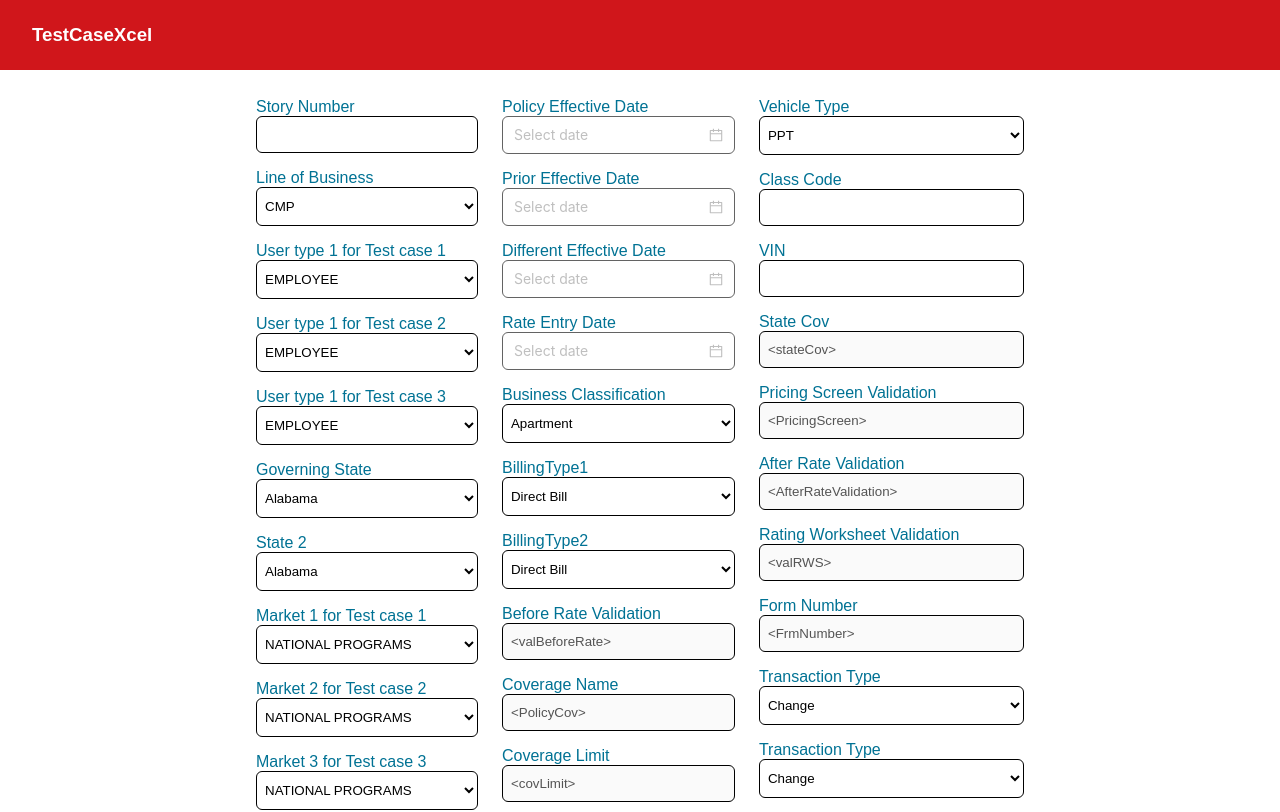
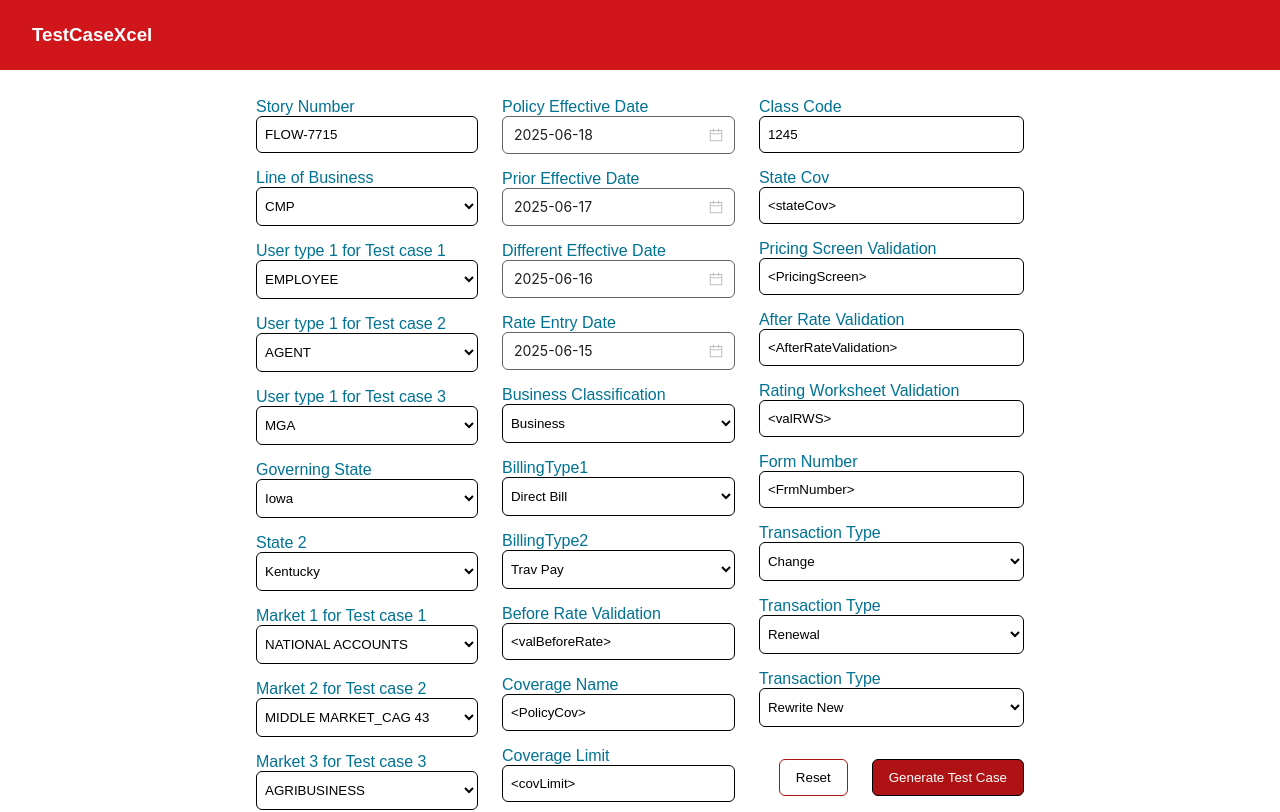
Before and after one commit to Mnak256/acn-excel-to-web, a Next.js app: page /test-data in a window 1280 px wide. Shown: the top 812 px of the page. Built offline with nearby package versions, Linux system fonts and the light colour scheme.

Commit message:
Show Vehicle Type and VIN only if Line of Business is Auto

```diff
--- a/package.json
+++ b/package.json
@@ -10,6 +10,7 @@
   },
   "dependencies": {
     "antd": "^5.26.1",
+    "dayjs": "^1.11.13",
     "json-as-xlsx": "^2.5.6",
     "mr-excel": "^7.0.1",
     "next": "15.3.3",
--- a/src/app/globals.css
+++ b/src/app/globals.css
@@ -36,7 +36,8 @@ main {
   padding-top: 50px;
 }
 
-header, footer {
+header,
+footer {
   display: flex;
 }
 
@@ -52,7 +53,8 @@ select {
   padding-inline: 4px;
 }
 
-button, input[type="submit"] {
+button,
+input[type="submit"] {
   padding-inline: 16px;
   background-color: #af1214;
   color: white;
@@ -82,16 +84,21 @@ input[type="reset"] {
   border: 1px solid #4e0c0d;
 }
 
-button:hover, button, input[type="submit"]:hover {
+button:hover,
+button,
+input[type="submit"]:hover {
   background-color: #7a0c0e;
 }
 
-button:active, input[type="submit"]:active {
+button:active,
+input[type="submit"]:active {
   background-color: #5c1113;
   color: #d3d3d3;
 }
 
-select, input, button {
+select,
+input,
+button {
   border: 1px solid black;
   border-radius: 6px;
   min-height: 28px;
@@ -99,7 +106,8 @@ select, input, button {
 }
 
 @media (max-width: 600px) {
-  header, footer {
+  header,
+  footer {
     flex-wrap: wrap;
     align-items: center;
     justify-content: center;
@@ -117,3 +125,28 @@ select, input, button {
     color-scheme: dark;
   }
 }
+
+.fade {
+  display: flex;
+  flex-direction: column;
+}
+
+@keyframes fadeIn {
+  from {
+    height: 0px;
+    transform: scaleX(0);
+  }
+  to {
+    height: auto;
+    transform: scaleX(1);
+  }
+}
+
+@keyframes fadeOut {
+  from {
+    opacity: 1;
+  }
+  to {
+    opacity: 0;
+  }
+}
--- a/src/app/test-data/page.js
+++ b/src/app/test-data/page.js
@@ -7,20 +7,19 @@ import MarketDropdown from "@/components/TestData/MarketDropdown";
 import CustomDatePicker from "@/components/TestData/CustomDatePicker";
 import TransactionTypeDropdown from "@/components/TestData/TransactionTypeDropdown";
 import downloadFile from "../test-generate/page";
+import {
+  initialFormData,
+  getOnChangeFunction,
+} from "@/components/TestData/utils";
+import Fade from "@/components/common/Fade";
 
 export default function InputForm() {
-  const [formData, setFormData] = useState({});
+  const [formData, setFormData] = useState(initialFormData);
 
   return (
     <form
-      method="GET"
       onSubmit={(event) => {
-        const values = Array.from(event.target.elements)
-          .filter((input) => input.type !== "submit")
-          .map((input) => ({ [`${input.name}`]: input.value }))
-          .reduce((acc, input) => ({ ...acc, ...input }), {});
-        setFormData(values);
-        downloadFile(values);
+        downloadFile(formData);
         event.preventDefault();
       }}
     >
@@ -32,14 +31,22 @@ export default function InputForm() {
           <input
             type="text"
             id="StoryNumber"
-            name="StoryNumber"
+            name="formData"
             className={styles.input}
+            value={formData.StoryNumber}
+            onChange={getOnChangeFunction(formData, setFormData, "StoryNumber")}
           />
 
           <label htmlFor="LoBus" className={styles.label}>
             Line of Business
           </label>
-          <select id="LoBus" name="LoBus" className={styles.select}>
+          <select
+            id="LoBus"
+            name="LoBus"
+            className={styles.select}
+            value={formData.LoBus}
+            onChange={getOnChangeFunction(formData, setFormData, "LoBus")}
+          >
             <option value="CMP">CMP</option>
             <option value="Auto">Auto</option>
             <option value="TPP">TPP</option>
@@ -51,57 +58,102 @@ export default function InputForm() {
           <UserTypeDropdown
             id="Usertype1"
             label=" User type 1 for Test case 1"
+            value={formData.Usertype1}
+            onChange={getOnChangeFunction(formData, setFormData, "Usertype1")}
           />
 
           <UserTypeDropdown
             id="Usertype2"
             label=" User type 1 for Test case 2"
+            value={formData.Usertype2}
+            onChange={getOnChangeFunction(formData, setFormData, "Usertype2")}
           />
 
           <UserTypeDropdown
             id="Usertype3"
             label=" User type 1 for Test case 3"
+            value={formData.Usertype3}
+            onChange={getOnChangeFunction(formData, setFormData, "Usertype3")}
           />
 
-          <StatesDropdown id="State1" label="Governing State" />
+          <StatesDropdown
+            id="State1"
+            label="Governing State"
+            value={formData.State1}
+            onChange={getOnChangeFunction(formData, setFormData, "State1")}
+          />
 
-          <StatesDropdown id="State2" label="State 2" />
+          <StatesDropdown
+            id="State2"
+            label="State 2"
+            value={formData.State2}
+            onChange={getOnChangeFunction(formData, setFormData, "State2")}
+          />
 
-          <MarketDropdown id="Market1" label="Market 1 for Test case 1" />
+          <MarketDropdown
+            id="Market1"
+            label="Market 1 for Test case 1"
+            value={formData.Market1}
+            onChange={getOnChangeFunction(formData, setFormData, "Market1")}
+          />
 
-          <MarketDropdown id="Market2" label="Market 2 for Test case 2" />
+          <MarketDropdown
+            id="Market2"
+            label="Market 2 for Test case 2"
+            value={formData.Market2}
+            onChange={getOnChangeFunction(formData, setFormData, "Market2")}
+          />
 
-          <MarketDropdown id="Market3" label="Market 3 for Test case 3" />
+          <MarketDropdown
+            id="Market3"
+            label="Market 3 for Test case 3"
+            value={formData.Market3}
+            onChange={getOnChangeFunction(formData, setFormData, "Market3")}
+          />
         </div>
         <div className={styles.flex}>
           <CustomDatePicker
             id="PolicyEff"
             name="PolicyEff"
             label="Policy Effective Date"
+            value={formData.PolicyEff}
+            onChange={getOnChangeFunction(formData, setFormData, "PolicyEff")}
           />
 
           <CustomDatePicker
             id="PriorEff"
             name="PriorEff"
             label="Prior Effective Date"
+            value={formData.PriorEff}
+            onChange={getOnChangeFunction(formData, setFormData, "PriorEff")}
           />
 
           <CustomDatePicker
             id="DiffEff"
             name="DiffEff"
             label="Different Effective Date"
+            value={formData.DiffEff}
+            onChange={getOnChangeFunction(formData, setFormData, "DiffEff")}
           />
 
           <CustomDatePicker
             id="RateEff"
             name="RateEff"
             label="Rate Entry Date"
+            value={formData.RateEff}
+            onChange={getOnChangeFunction(formData, setFormData, "RateEff")}
           />
 
           <label htmlFor="segmentType" className={styles.label}>
             Business Classification
           </label>
-          <select id="segmentType" name="segmentType" className={styles.select}>
+          <select
+            id="segmentType"
+            name="segmentType"
+            className={styles.select}
+            value={formData.segmentType}
+            onChange={getOnChangeFunction(formData, setFormData, "segmentType")}
+          >
             <option value="Apartment">Apartment</option>
             <option value="Building">Building</option>
             <option value="Business">Business</option>
@@ -128,6 +180,12 @@ export default function InputForm() {
             id="BillingType1"
             name="BillingType1"
             className={styles.select}
+            value={formData.BillingType1}
+            onChange={getOnChangeFunction(
+              formData,
+              setFormData,
+              "BillingType1"
+            )}
           >
             <option value="Direct Bill">Direct Bill</option>
             <option value="Trav Pay">Trav Pay</option>
@@ -145,9 +203,15 @@ export default function InputForm() {
             BillingType2
           </label>
           <select
-            id="BillingType1"
+            id="BillingType2"
             name="BillingType2"
             className={styles.select}
+            value={formData.BillingType2}
+            onChange={getOnChangeFunction(
+              formData,
+              setFormData,
+              "BillingType2"
+            )}
           >
             <option value="Direct Bill">Direct Bill</option>
             <option value="Trav Pay">Trav Pay</option>
@@ -165,40 +229,64 @@ export default function InputForm() {
             Before Rate Validation
           </label>
           <input
-            disabled
             type="text"
             id="BeforeRateValidation"
             name="BeforeRateValidation"
-            value="<valBeforeRate>"
+            value={formData.BeforeRateValidation}
+            onChange={getOnChangeFunction(
+              formData,
+              setFormData,
+              "BeforeRateValidation"
+            )}
           />
 
           <label htmlFor="CovCd" className={styles.label}>
             Coverage Name
           </label>
           <input
-            disabled
             type="text"
             id="CovCd"
             name="CovCd"
-            value="<PolicyCov>"
+            value={formData.CovCd}
+            onChange={getOnChangeFunction(formData, setFormData, "CovCd")}
           />
 
           <label htmlFor="CoverageLimit" className={styles.label}>
             Coverage Limit
           </label>
           <input
-            disabled
             type="text"
             id="CoverageLimit"
             name="CoverageLimit"
-            value="<covLimit>"
+            value={formData.CoverageLimit}
+            onChange={getOnChangeFunction(
+              formData,
+              setFormData,
+              "CoverageLimit"
+            )}
           />
         </div>
         <div className={styles.flex}>
+          {/* {formData.LoBus === "Auto" && (
+            <div className="fadeIn">
+
+            </div>
+          )} */}
+          <Fade show={formData.LoBus === "Auto"}>
             <label htmlFor="VehicleType" className={styles.label}>
               Vehicle Type
             </label>
-          <select id="VehicleType" name="VehicleType" className={styles.select}>
+            <select
+              id="VehicleType"
+              name="VehicleType"
+              className={styles.select}
+              value={formData.VehicleType}
+              onChange={getOnChangeFunction(
+                formData,
+                setFormData,
+                "VehicleType"
+              )}
+            >
               <option value="PPT">PPT</option>
               <option value="Commercial Trailer">Commercial Trailer</option>
               <option value="HTRK">HTRK</option>
@@ -212,6 +300,7 @@ export default function InputForm() {
               <option value="VAN">VAN</option>
               <option value="XHTRK">XHTRK</option>
             </select>
+          </Fade>
 
           <label htmlFor="ClassCode" className={styles.label}>
             Class Code
@@ -221,8 +310,11 @@ export default function InputForm() {
             id="ClassCode"
             name="ClassCode"
             className={styles.input}
+            value={formData.ClassCode}
+            onChange={getOnChangeFunction(formData, setFormData, "ClassCode")}
           />
 
+          <Fade show={formData.LoBus === "Auto"}>
             <label htmlFor="VINNum" className={styles.label}>
               VIN
             </label>
@@ -231,76 +323,105 @@ export default function InputForm() {
               id="VINNum"
               name="VINNum"
               className={styles.input}
+              value={formData.VINNum}
+              onChange={getOnChangeFunction(formData, setFormData, "VINNum")}
             />
+          </Fade>
 
           <label htmlFor="stateCov" className={styles.label}>
             State Cov
           </label>
           <input
-            disabled
             type="text"
             id="stateCov"
             name="stateCov"
-            value="<stateCov>"
+            value={formData.stateCov}
+            onChange={getOnChangeFunction(formData, setFormData, "stateCov")}
           />
 
           <label htmlFor="PricingScreen" className={styles.label}>
             Pricing Screen Validation
           </label>
           <input
-            disabled
             type="text"
             id="PricingScreen"
             name="PricingScreen"
-            value="<PricingScreen>"
+            value={formData.PricingScreen}
+            onChange={getOnChangeFunction(
+              formData,
+              setFormData,
+              "PricingScreen"
+            )}
           />
 
           <label htmlFor="AfterRateValidation" className={styles.label}>
             After Rate Validation
           </label>
           <input
-            disabled
             type="text"
             id="AfterRateValidation"
             name="AfterRateValidation"
-            value="<AfterRateValidation>"
+            value={formData.AfterRateValidation}
+            onChange={getOnChangeFunction(
+              formData,
+              setFormData,
+              "AfterRateValidation"
+            )}
           />
 
           <label htmlFor="valRWS" className={styles.label}>
             Rating Worksheet Validation
           </label>
           <input
-            disabled
             type="text"
             id="valRWS"
             name="valRWS"
-            value="<valRWS>"
+            value={formData.valRWS}
+            onChange={getOnChangeFunction(formData, setFormData, "valRWS")}
           />
 
           <label htmlFor="FrmNumber" className={styles.label}>
             Form Number
           </label>
           <input
-            disabled
             type="text"
             id="FrmNumber"
             name="FrmNumber"
-            value="<FrmNumber>"
+            value={formData.FrmNumber}
+            onChange={getOnChangeFunction(formData, setFormData, "FrmNumber")}
           />
 
           <TransactionTypeDropdown
             id="subTransactionType1"
             label="Transaction Type"
+            value={formData.subTransactionType1}
+            onChange={getOnChangeFunction(
+              formData,
+              setFormData,
+              "subTransactionType1"
+            )}
           />
 
           <TransactionTypeDropdown
             id="subTransactionType2"
             label="Transaction Type"
+            value={formData.subTransactionType2}
+            onChange={getOnChangeFunction(
+              formData,
+              setFormData,
+              "subTransactionType2"
+            )}
           />
 
           <TransactionTypeDropdown
             id="subTransactionType3"
             label="Transaction Type"
+            value={formData.subTransactionType3}
+            onChange={getOnChangeFunction(
+              formData,
+              setFormData,
+              "subTransactionType3"
+            )}
           />
           <div className={styles.buttonContainer}>
             <input type="reset" value="Reset" className="secondaryButton" />
--- a/src/components/TestData/CustomDatePicker.js
+++ b/src/components/TestData/CustomDatePicker.js
@@ -1,13 +1,24 @@
 import { DatePicker } from "antd";
 import styles from "@/app/test-data/page.module.css";
+import dayjs from "dayjs";
 
-const CustomDatePicker = ({ id, name, label }) => {
+const CustomDatePicker = ({ id, name, label, value, onChange }) => {
+  const customOnChange = (_, dateString) => {
+    onChange({ target: { value: dateString } });
+  };
+
   return (
     <>
       <label htmlFor={id} className={styles.label}>
         {label}
       </label>
-      <DatePicker id={id} name={name} style={{ border: "1px solid #636363" }} />
+      <DatePicker
+        id={id}
+        name={name}
+        style={{ border: "1px solid #636363" }}
+        value={dayjs(value)}
+        onChange={customOnChange}
+      />
     </>
   );
 };
--- a/src/components/TestData/MarketDropdown.js
+++ b/src/components/TestData/MarketDropdown.js
@@ -1,12 +1,18 @@
 import styles from "@/app/test-data/page.module.css";
 
-const MarketDropdown = ({ id, label }) => {
+const MarketDropdown = ({ id, label, value, onChange }) => {
   return (
     <>
       <label htmlFor={id} className={styles.label}>
         {label}
       </label>
-      <select id={id} name={id} className={styles.select}>
+      <select
+        id={id}
+        name={id}
+        className={styles.select}
+        value={value}
+        onChange={onChange}
+      >
         <option value="NATIONAL PROGRAMS">NATIONAL PROGRAMS</option>
         <option value="NATIONAL ACCOUNTS">NATIONAL ACCOUNTS</option>
         <option value="MIDDLE MARKET_CAG 14">MIDDLE MARKET_CAG 14</option>
--- a/src/components/TestData/StatesDropdown.js
+++ b/src/components/TestData/StatesDropdown.js
@@ -1,12 +1,18 @@
 import styles from "@/app/test-data/page.module.css";
 
-const StatesDropdown = ({ id, label }) => {
+const StatesDropdown = ({ id, label, value, onChange }) => {
   return (
     <>
       <label htmlFor={id} className={styles.label}>
         {label}
       </label>
-      <select id={id} name={id} className={styles.select}>
+      <select
+        id={id}
+        name={id}
+        className={styles.select}
+        value={value}
+        onChange={onChange}
+      >
         <option value="AL">Alabama</option>
         <option value="AK">Alaska</option>
         <option value="AZ">Arizona</option>
--- a/src/components/TestData/TransactionTypeDropdown.js
+++ b/src/components/TestData/TransactionTypeDropdown.js
@@ -1,12 +1,18 @@
 import styles from "@/app/test-data/page.module.css";
 
-const TransactionTypeDropdown = ({ id, label }) => {
+const TransactionTypeDropdown = ({ id, label, value, onChange }) => {
   return (
     <>
       <label htmlFor={id} className={styles.label}>
         {label}
       </label>
-      <select id={id} name={id} className={styles.select}>
+      <select
+        id={id}
+        name={id}
+        className={styles.select}
+        value={value}
+        onChange={onChange}
+      >
         <option value="Change">Change</option>
         <option value="Renewal">Renewal</option>
         <option value="Rewrite Same">Rewrite Same</option>
--- a/src/components/TestData/UserTypeDropdown.js
+++ b/src/components/TestData/UserTypeDropdown.js
@@ -1,12 +1,18 @@
 import styles from "@/app/test-data/page.module.css";
 
-const UserTypeDropdown = ({ id, label }) => {
+const UserTypeDropdown = ({ id, label, value, onChange }) => {
   return (
     <>
       <label htmlFor={id} className={styles.label}>
         {label}
       </label>
-      <select id={id} name={id} className={styles.select}>
+      <select
+        id={id}
+        name={id}
+        className={styles.select}
+        value={value}
+        onChange={onChange}
+      >
         <option value="EMPLOYEE">EMPLOYEE</option>
         <option value="AGENT">AGENT</option>
         <option value="MGA">MGA</option>
--- /dev/null
+++ b/src/components/TestData/utils.js
@@ -0,0 +1,42 @@
+export const initialFormData = {
+  StoryNumber: "FLOW-7715",
+  LoBus: "CMP",
+  Usertype1: "EMPLOYEE",
+  Usertype2: "AGENT",
+  Usertype3: "MGA",
+  State1: "IA",
+  State2: "KY",
+  Market1: "NATIONAL ACCOUNTS",
+  Market2: "MIDDLE MARKET_CAG 43",
+  Market3: "AGRIBUSINESS",
+  PolicyEff: "2025-06-18",
+  PriorEff: "2025-06-17",
+  DiffEff: "2025-06-16",
+  RateEff: "2025-06-15",
+  segmentType: "Business",
+  BillingType1: "Direct Bill",
+  BillingType2: "Trav Pay",
+  BeforeRateValidation: "<valBeforeRate>",
+  CovCd: "<PolicyCov>",
+  CoverageLimit: "<covLimit>",
+  VehicleType: "Commercial Trailer",
+  ClassCode: "1245",
+  VINNum: "23dsg235234",
+  stateCov: "<stateCov>",
+  PricingScreen: "<PricingScreen>",
+  AfterRateValidation: "<AfterRateValidation>",
+  valRWS: "<valRWS>",
+  FrmNumber: "<FrmNumber>",
+  subTransactionType1: "Change",
+  subTransactionType2: "Renewal",
+  subTransactionType3: "Rewrite New",
+};
+
+export const getOnChangeFunction = (stateValue, stateSetter, name) => {
+  return (event) => {
+    const stateValueCopy = structuredClone(stateValue);
+    const newValue = event.target.value;
+    stateValueCopy[`${name}`] = newValue;
+    stateSetter(stateValueCopy);
+  };
+};
--- /dev/null
+++ b/src/components/common/Fade.js
@@ -0,0 +1,28 @@
+"use client";
+import { useEffect, useState } from "react";
+
+const Fade = ({ show, children }) => {
+  const [shouldRender, setRender] = useState(show);
+
+  useEffect(() => {
+    if (show) setRender(true);
+  }, [show]);
+
+  const onAnimationEnd = () => {
+    if (!show) setRender(false);
+  };
+
+  return (
+    shouldRender && (
+      <div
+        style={{ animation: `${show ? "fadeIn" : "fadeOut"} 0.1s` }}
+        className="fade"
+        onAnimationEnd={onAnimationEnd}
+      >
+        {children}
+      </div>
+    )
+  );
+};
+
+export default Fade;
```
Also changed, not shown: 1 other file (tests, documents, lock files or other folders). Lines whose indentation alone changed are shown as unchanged.
